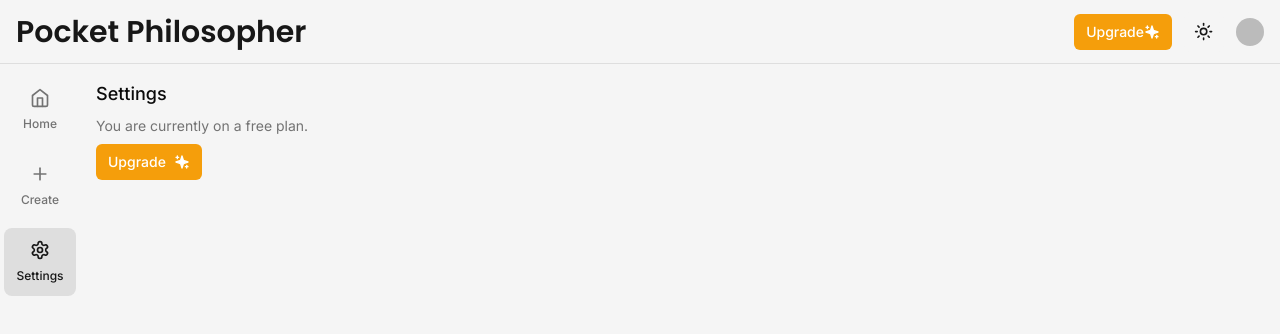
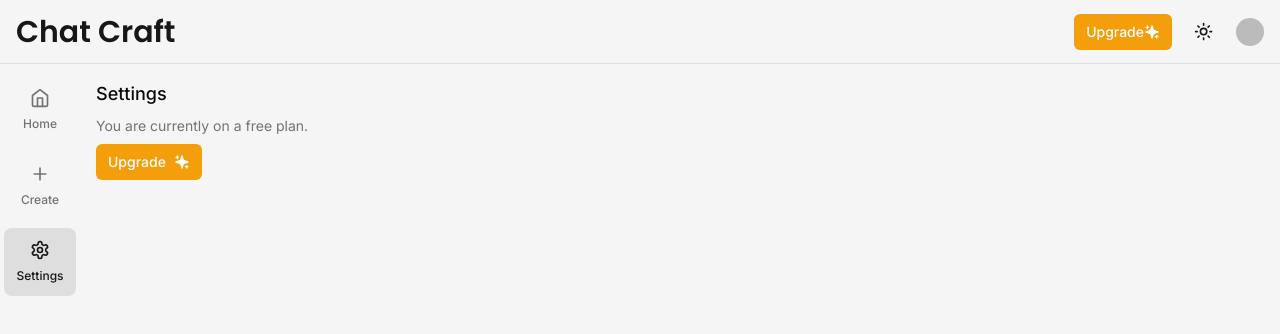
Before and after one commit to 0xQuasark/ChatCraft, a Next.js app: page /settings in a window 1280 px wide. Shown: the top 334 px of the page. Built offline with nearby package versions, Linux system fonts and the light colour scheme; no server answers; the database is empty; sample sign-in values are in the browser's storage; some icons are missing.

Commit message:
update name to chat-craft

```diff
--- a/components/Navbar.tsx
+++ b/components/Navbar.tsx
@@ -35,7 +35,7 @@
             "hidden md:block text-xl md:text-3xl font-bold text-primary",
             font.className
             )}>
-            Pocket Philosopher
+            Chat Craft
           </h1>
         </Link>
       </div>
--- a/package.json
+++ b/package.json
@@ -1,5 +1,5 @@
 {
-  "name": "pocket-philosopher",
+  "name": "chat-craft",
   "version": "0.1.0",
   "private": true,
   "scripts": {
```
Also changed, not shown: 1 other file (tests, documents, lock files or other folders).
